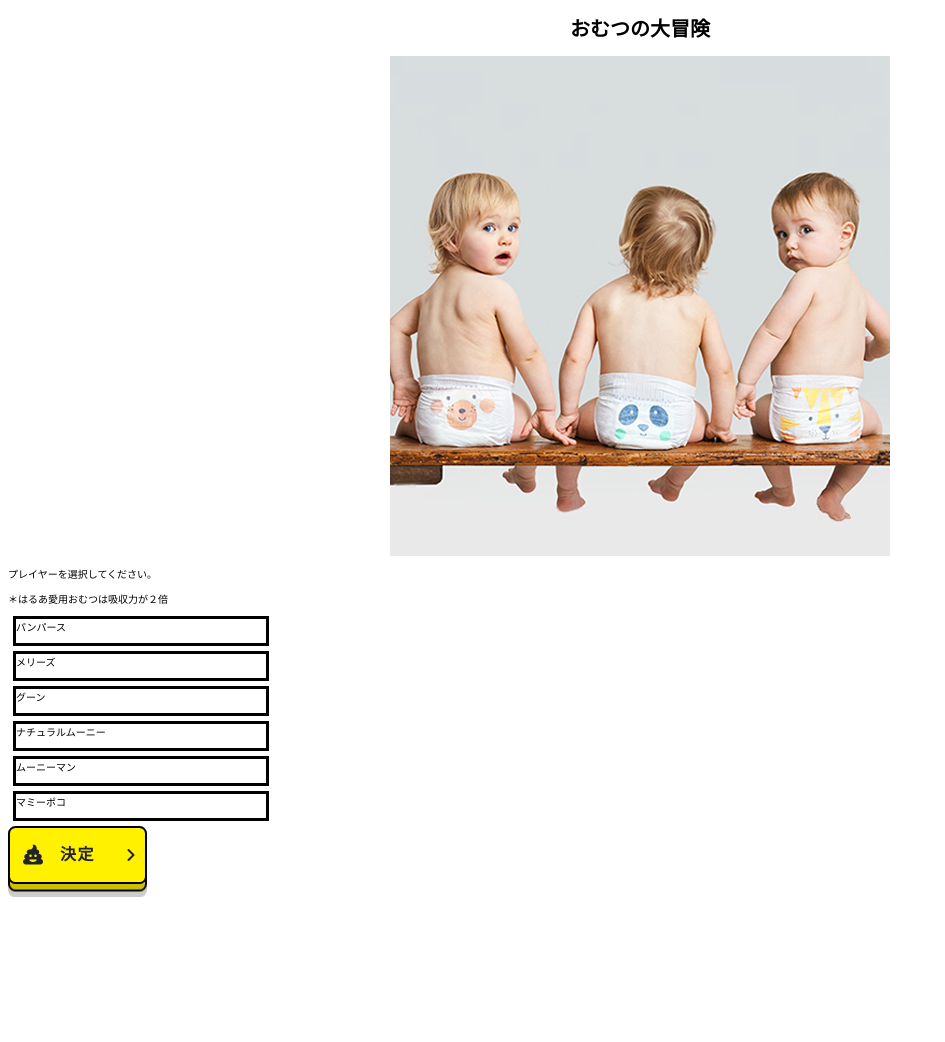
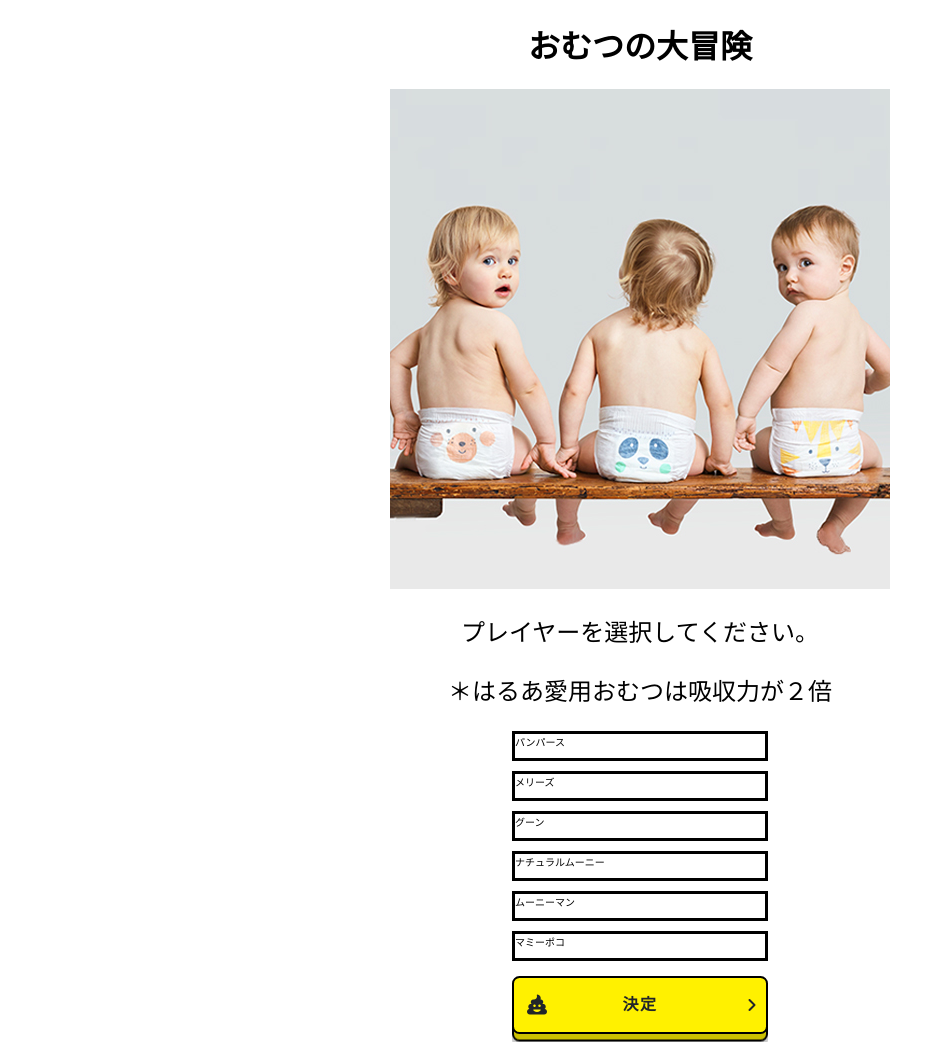
Before and after one commit to haruharu3220/07_PHP_HomeWork_DiaperAdventure, a PHP site: page / in a window 1280 px wide. Shown: the whole page, without its empty margins (0-945 px from the left). Before the commit the page ends 897 px from the top, so only its background shows below. Run offline with PHP 8.4, Linux system fonts and the light colour scheme; data comes from the database, SQL or seed files in the repository; some libraries are stand-ins or nearby versions.

Commit message:
index.phpのCSSを成形

```diff
--- a/css/button.css
+++ b/css/button.css
@@ -43,6 +43,10 @@ a.btn-custom01 {
   margin-bottom: 0.5rem;
   padding: 0;
   border-radius: 0.75rem;
+  display: block;
+  margin: auto;
+  width: 20vw;
+  margin-top: 15px;
 }
 
 a.btn-custom01:before {
@@ -113,6 +117,9 @@ a.btn-custom01:hover {
   background: #fff100;
 }
 
-a.btn-custom01:hover:before {
-  -webkit-transform: translate3d(0, 0.5rem, -1rem);
-  transform: translate3d(0, 0.5rem, -
+
+
+
+.btn{
+
+}
--- a/css/index.css
+++ b/css/index.css
@@ -1,5 +1,6 @@
 h1{
   text-align: center;
+  font-size: 32px;
 }
 
 .diapers{
@@ -7,13 +8,17 @@ h1{
     width: 20vw;
     height: 30px;
     border: solid;
-    margin: 5px;
-}
+    display: block;
+    margin: auto;
+    margin-top: 10px;
+  }
 
-.diapers.notActive{
-    background: white;
-  }
 
 .diapers.isActive{
     background: #fff100;
   }
+
+  p{
+    text-align: center;
+    font-size: 24px;
+  }
```
Also changed, not shown: readme.md.
